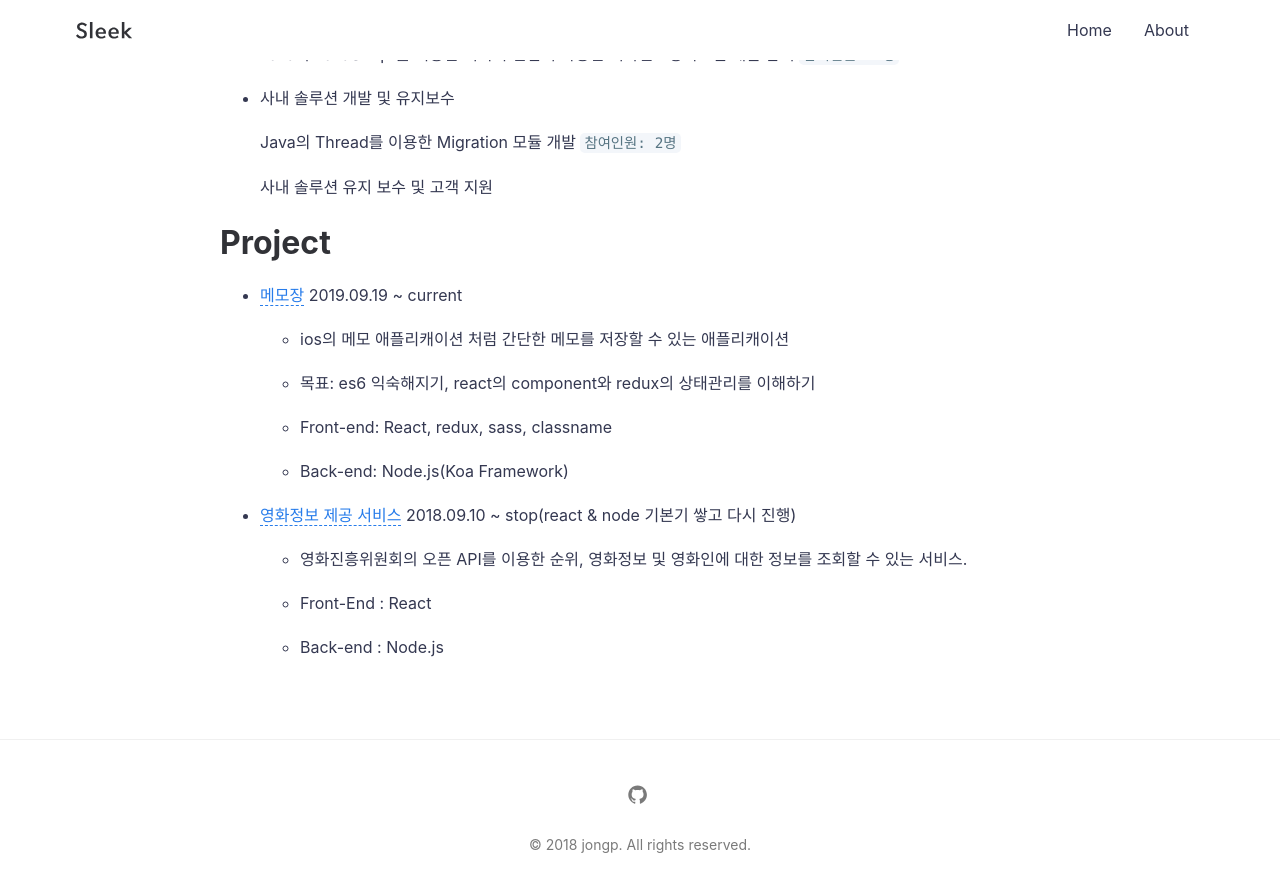
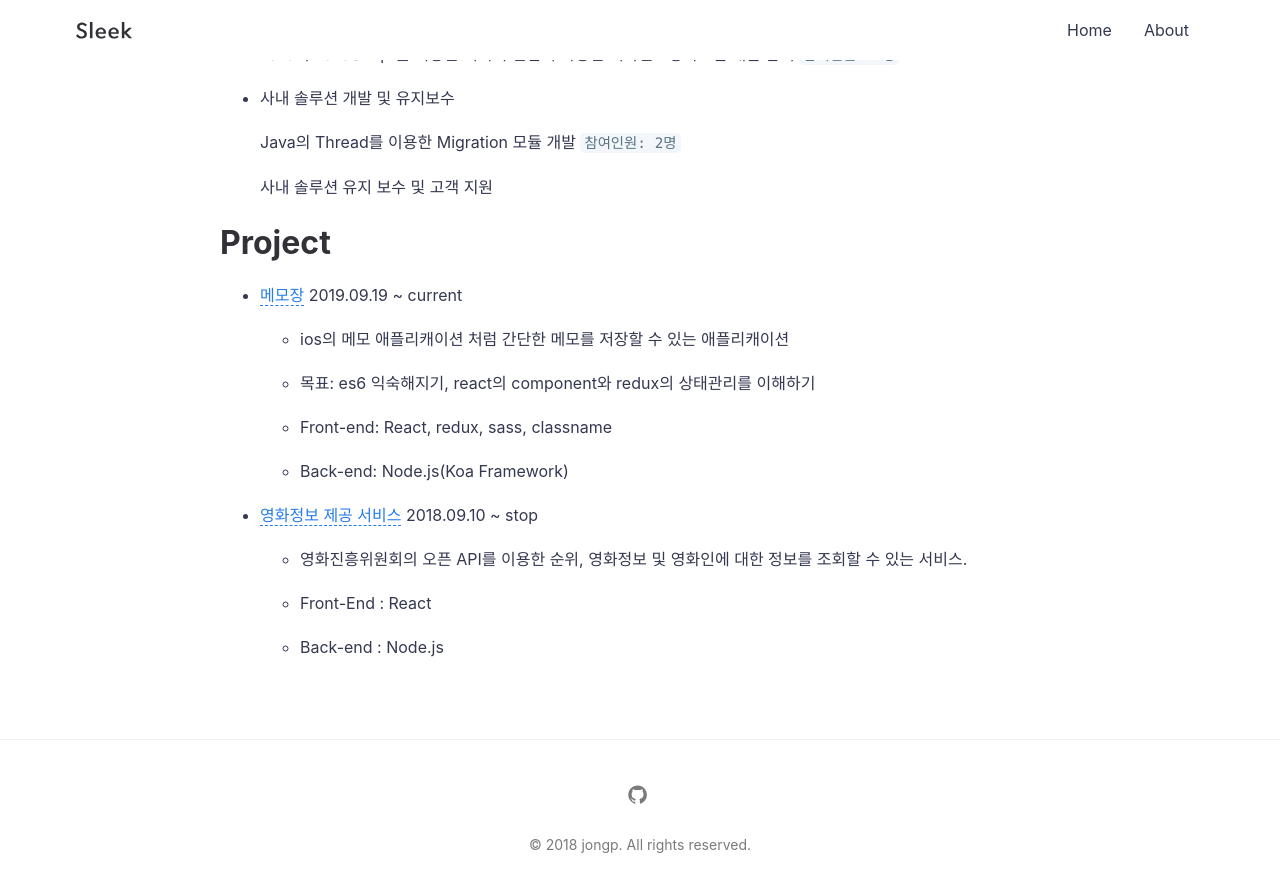
Before and after one commit to jonggyun/jonggyun.github.io, a Jekyll site: the page built from about.md, in a window 1280 px wide and 900 px high, scrolled down 1805 px. Shown: the top 892 px of the window. Built offline with Jekyll 4.4.1, drawn with Linux system fonts in a browser that asks for light colours.

Commit message:
modifty profileeee

```diff
--- a/about.md
+++ b/about.md
@@ -97,7 +97,7 @@ Project
 
     - Back-end: Node.js(Koa Framework)
 
-  - [영화정보 제공 서비스](https://github.com/jonggyun/movie-infomation) 2018.09.10 ~ stop(react & node 기본기 쌓고 다시 진행)
+  - [영화정보 제공 서비스](https://github.com/jonggyun/movie-infomation) 2018.09.10 ~ stop
 
     - 영화진흥위원회의 오픈 API를 이용한 순위, 영화정보 및 영화인에 대한 정보를 조회할 수 있는 서비스.
 
```
